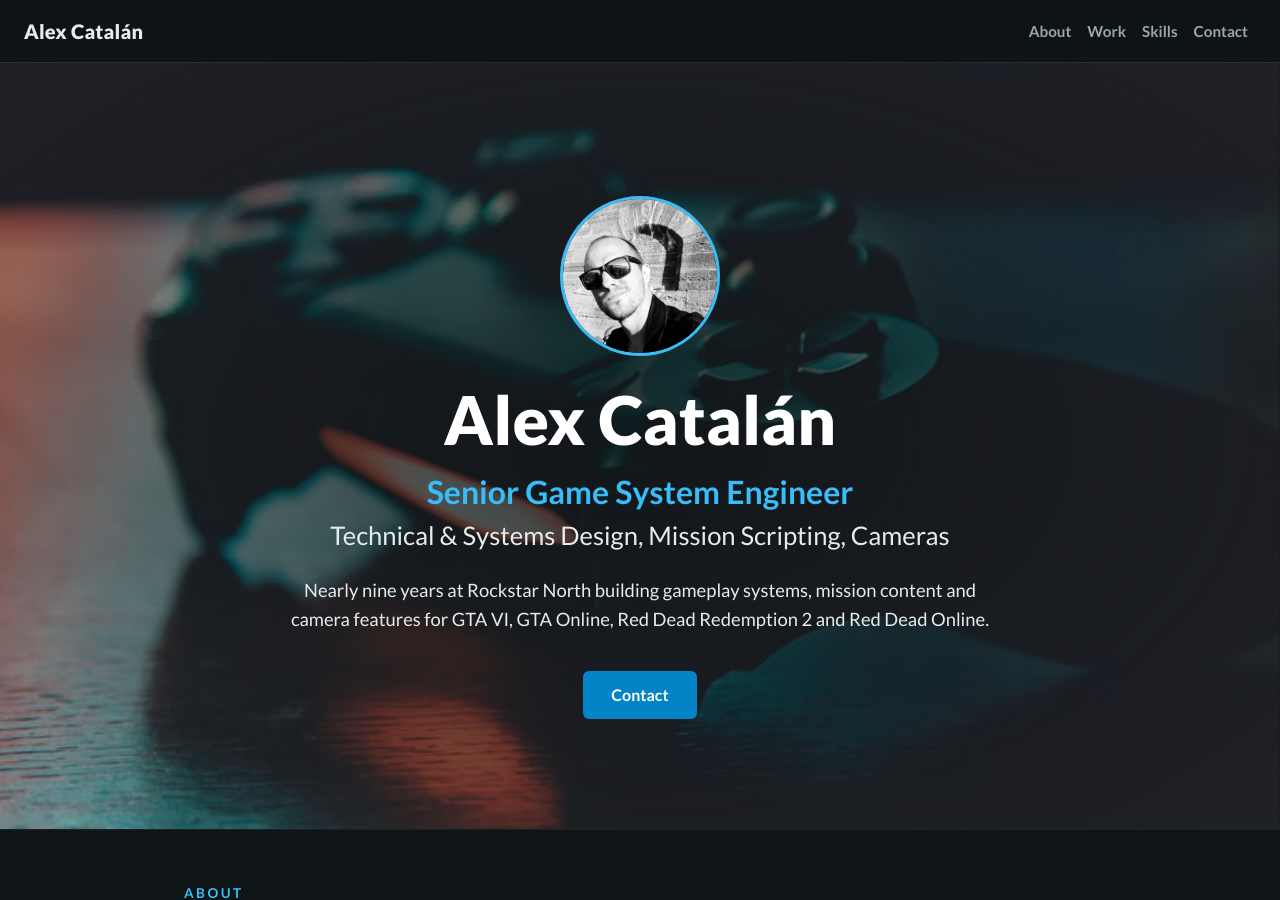
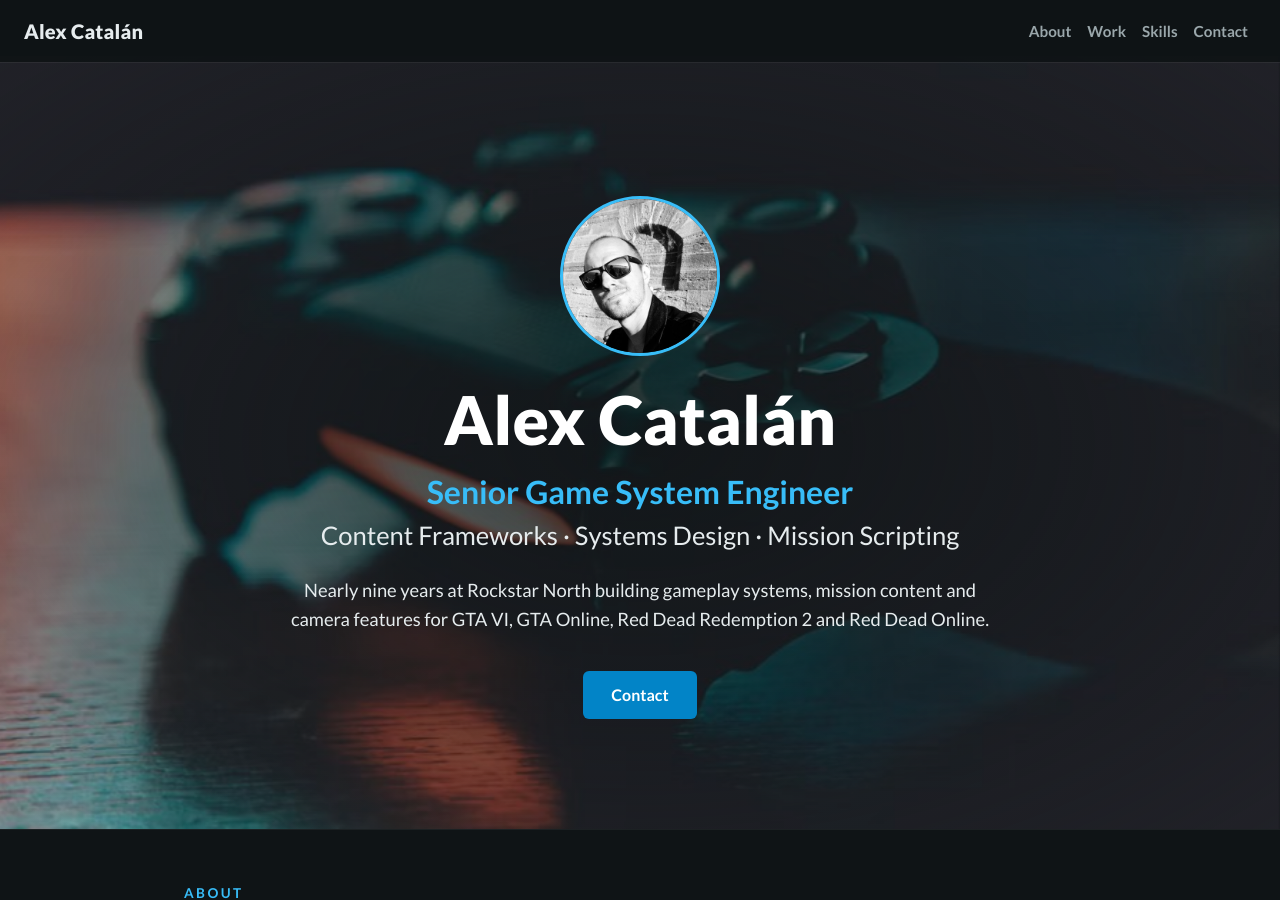
Before and after one commit to madowen/madowen.github.io, a Jekyll site: the page built from index.html, in a window 1280 px wide and 900 px high. Built offline with Jekyll 4.4.1, drawn with Linux system fonts in a browser that asks for light colours.

Commit message:
Update hero subtitle

```diff
--- a/_config.yml
+++ b/_config.yml
@@ -23,7 +23,7 @@
 # Author details
 author: Alex Catalán
 author_headline: Senior Game System Engineer
-author_headline_sub: Technical & Systems Design, Mission Scripting, Cameras
+author_headline_sub: Content Frameworks · Systems Design · Mission Scripting
 author_pitch: Nearly nine years at Rockstar North building gameplay systems, mission content and camera features for GTA VI, GTA Online, Red Dead Redemption 2 and Red Dead Online.
 author_bio: I'm a Senior Game System Engineer at Rockstar North. I design and script gameplay systems, mission content and camera features in RAGE Script and C#, from GTA Online heist content to main-story content for GTA VI. I hold a Computer Science degree and a Master's in video game creation from Universitat Pompeu Fabra.
 author_email: "mad.alexcc@gmail.com"
```
